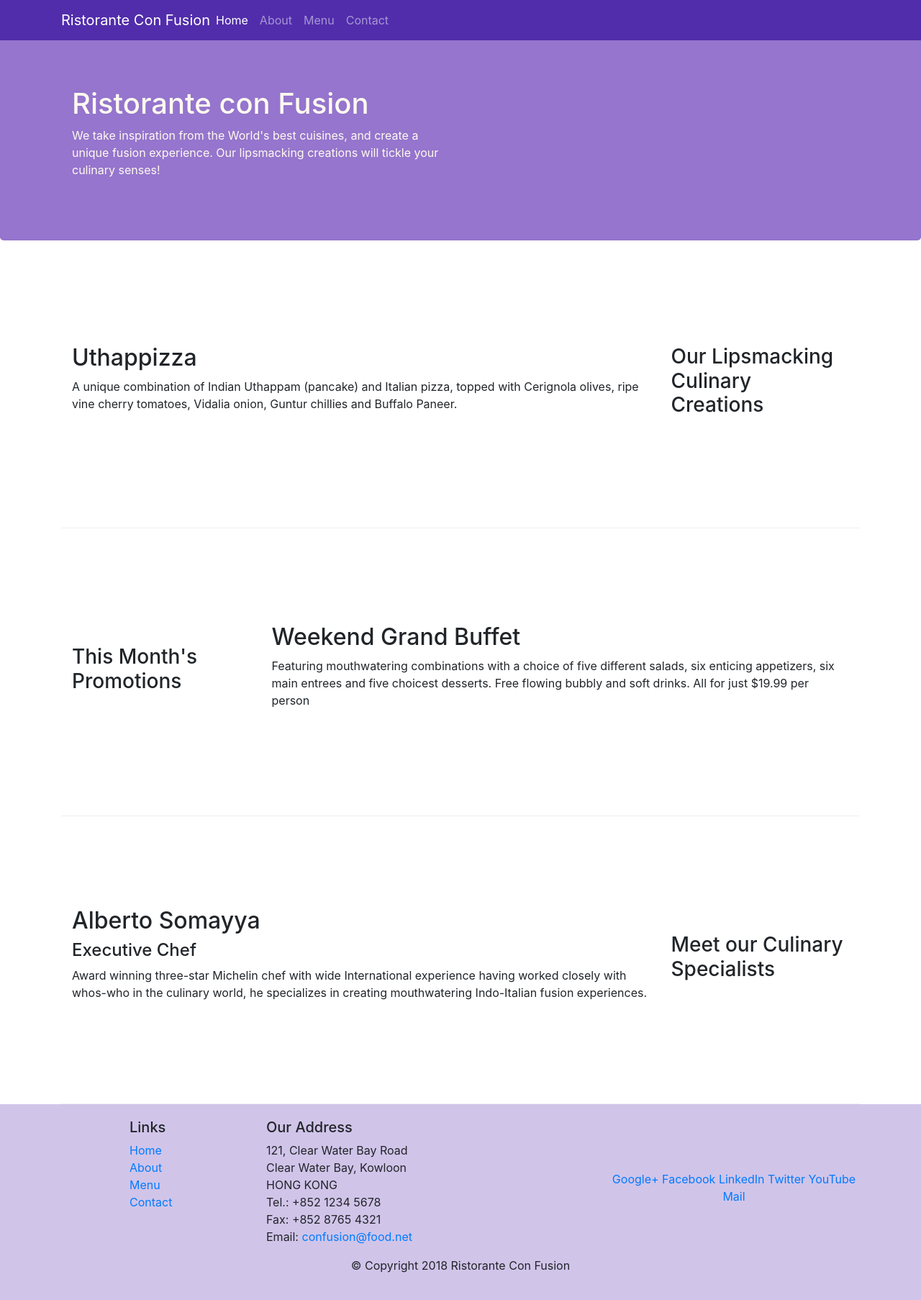
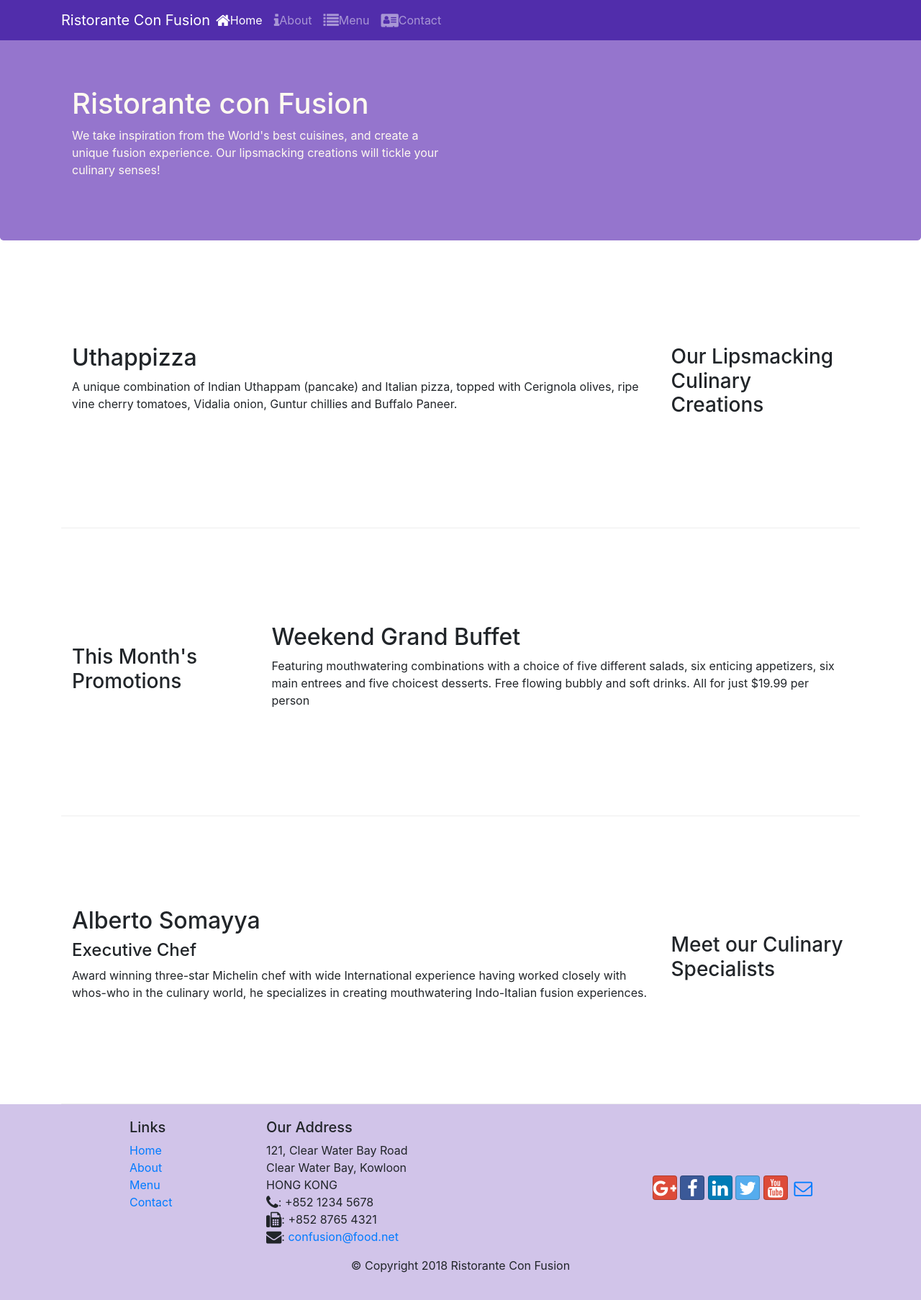
Before and after one commit to ayushj-02/Restaurant-App, a website: page index.html in a window 1280 px wide. Shown: the whole page at 72% size. Drawn offline with nearby package versions, Linux system fonts and the light colour scheme.

Commit message:
Icon Fonts

```diff
--- a/index.html
+++ b/index.html
@@ -9,6 +9,8 @@
 
     <!-- Bootstrap CSS -->
     <link rel="stylesheet" href="node_modules/bootstrap/dist/css/bootstrap.min.css">
+    <link rel="stylesheet" href="node_modules/font-awesome/css/font-awesome.min.css">
+    <link rel="stylesheet" href="node_modules/bootstrap-social/bootstrap-social.css">
     <link rel="stylesheet" href="css/styles.css">
     <title>Ristorante Con Fusion</title>
 </head>
@@ -22,10 +24,10 @@
             <a class="navbar-brand mr-auto" href="#">Ristorante Con Fusion</a>
             <div class="collapse navbar-collapse" id="Navbar">
                 <ul class="navbar-nav mr-auto">
-                    <li class="nav-item active"><a class="nav-link" href="#">Home</a></li>
-                    <li class="nav-item"><a class="nav-link" href="./aboutus.html">About</a></li>
-                    <li class="nav-item"><a class="nav-link" href="#">Menu</a></li>
-                    <li class="nav-item"><a class="nav-link" href="#">Contact</a></li>
+                    <li class="nav-item active"><a class="nav-link" href="#"><span class="fa fa-home fa-lg"></span>Home</a></li>
+                    <li class="nav-item"><a class="nav-link" href="./aboutus.html"><span class="fa fa-info fa-lg"></span>About</a></li>
+                    <li class="nav-item"><a class="nav-link" href="#"><span class="fa fa-list fa-lg"></span>Menu</a></li>
+                    <li class="nav-item"><a class="nav-link" href="#"><span class="fa fa-address-card fa-lg"></span>Contact</a></li>
                 </ul>
             </div>
         </div>
@@ -93,22 +95,23 @@
                 <div class="col-7 col-sm-5">
                     <h5>Our Address</h5>
                     <address>
-		              121, Clear Water Bay Road<br>
-		              Clear Water Bay, Kowloon<br>
-		              HONG KONG<br>
-		              Tel.: +852 1234 5678<br>
-		              Fax: +852 8765 4321<br>
-		              Email: <a href="mailto:confusion@food.net">confusion@food.net</a>
+                        121, Clear Water Bay Road<br>
+                        Clear Water Bay, Kowloon<br>
+                        HONG KONG<br>
+                        <i class="fa fa-phone fa-lg"></i>: +852 1234
+                        5678<br>
+                        <i class="fa fa-fax fa-lg"></i>: +852 8765 4321<br>
+                        <i class="fa fa-envelope fa-lg"></i>: <a href="mailto:confusion@food.net">confusion@food.net</a>
 		           </address>
                 </div>
                 <div class="col-12 col-sm-4 align-self-center">
                     <div class="text-center">
-                        <a href="http://google.com/+">Google+</a>
-                        <a href="http://www.facebook.com/profile.php?id=">Facebook</a>
-                        <a href="http://www.linkedin.com/in/">LinkedIn</a>
-                        <a href="http://twitter.com/">Twitter</a>
-                        <a href="http://youtube.com/">YouTube</a>
-                        <a href="mailto:">Mail</a>
+                        <a class="btn btn-social-icon btn-google" href="http://google.com/+"><i class="fa fa-google-plus"></i></a>
+                        <a class="btn btn-social-icon btn-facebook" href="http://www.facebook.com/profile.php?id="><i class="fa fa-facebook"></i></a>
+                        <a class="btn btn-social-icon btn-linkedin" href="http://www.linkedin.com/in/"><i class="fa fa-linkedin"></i></a>
+                        <a class="btn btn-social-icon btn-twitter" href="http://twitter.com/"><i class="fa fa-twitter"></i></a>
+                        <a class="btn btn-social-icon btn-google" href="http://youtube.com/"><i class="fa fa-youtube"></i></a>
+                        <a class="btn btn-social-icon" href="mailto:"><i class="fa fa-envelope-o"></i></a>
                     </div>
                 </div>
            </div>
--- a/package.json
+++ b/package.json
@@ -15,6 +15,8 @@
   },
   "dependencies": {
     "bootstrap": "^4.0.0",
+    "bootstrap-social": "^5.1.1",
+    "font-awesome": "^4.7.0",
     "jquery": "^3.3.1",
     "popper.js": "^1.12.9"
   }
```
Also changed, not shown: aboutus.html (+16 -14 lines), 1 other file.
